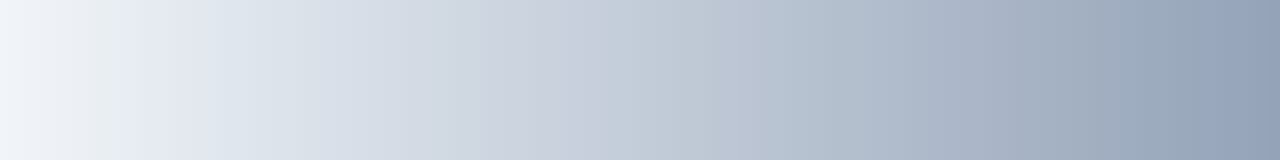
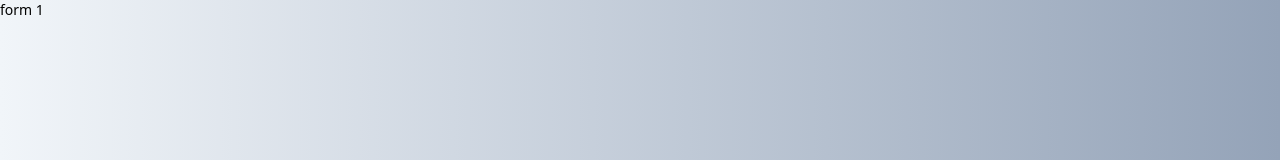
Before and after one commit to maxzz/forms-formik, a React (Vite) app: page / in a window 1280 px wide. Shown: the top 160 px of the page. Built offline with nearby package versions, Linux system fonts and the light colour scheme.

Commit message:
WIP. add initial app skeleton

```diff
--- a/src/App.tsx
+++ b/src/App.tsx
@@ -1,8 +1,9 @@
-import { useState } from 'react';
+import { Page } from "./components/Page";
 
 export function App() {
     return (
         <div className="min-h-screen bg-gradient-to-r from-slate-100 to-slate-400">
+            <Page />
         </div>
     );
 }
--- /dev/null
+++ b/src/components/Form1/index.tsx
@@ -0,0 +1,7 @@
+import React from 'react';
+
+export function Form1() {
+    return (
+        <div>form 1</div>
+    );
+}
--- /dev/null
+++ b/src/components/Page.tsx
@@ -0,0 +1,9 @@
+import { Form1 } from './Form1';
+
+export function Page() {
+  return (
+    <div className="text-sm">
+        <Form1 />
+    </div>
+  )
+}
```
